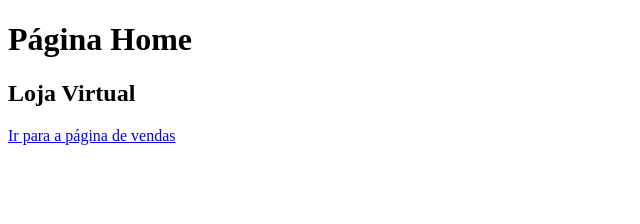
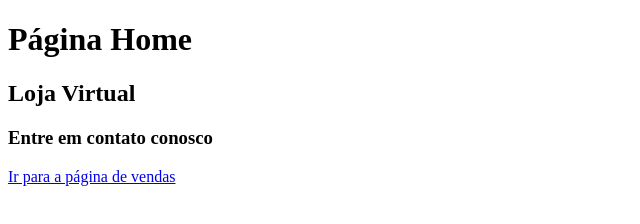
Before and after one commit to guilhermezelinschi/nelinho, a plain HTML site: page index.html in a window 1280 px wide. Shown: the whole page, without its empty margins (0-640 px from the left). Drawn offline with Linux system fonts and the light colour scheme.

Commit message:
Alterando levemente o index

```diff
--- a/index.html
+++ b/index.html
@@ -9,6 +9,8 @@
 <body>
     <h1>Página Home</h1>
     <h2>Loja Virtual</h2>
+    <h3>Entre em contato conosco</h3>
     <a href="vendas.html">Ir para a página de vendas</a>
+
 </body>
 </html>
```
